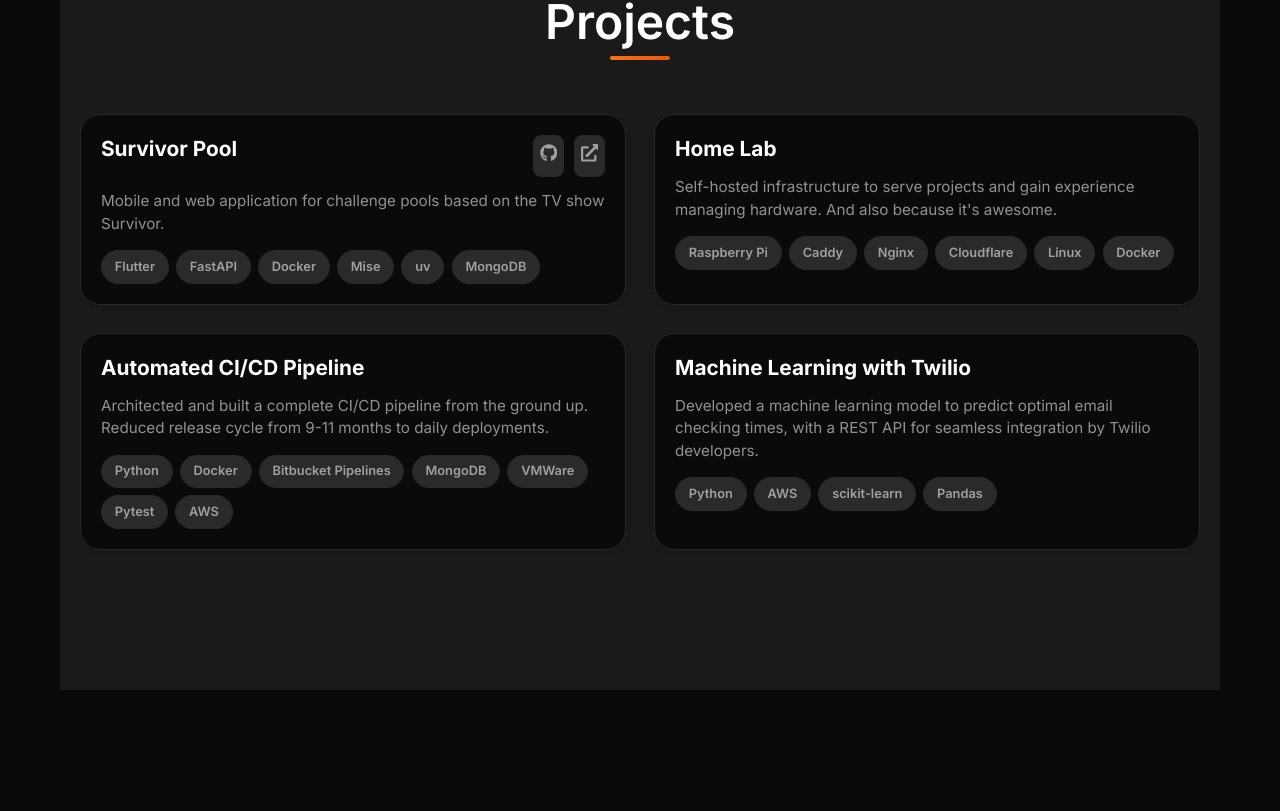
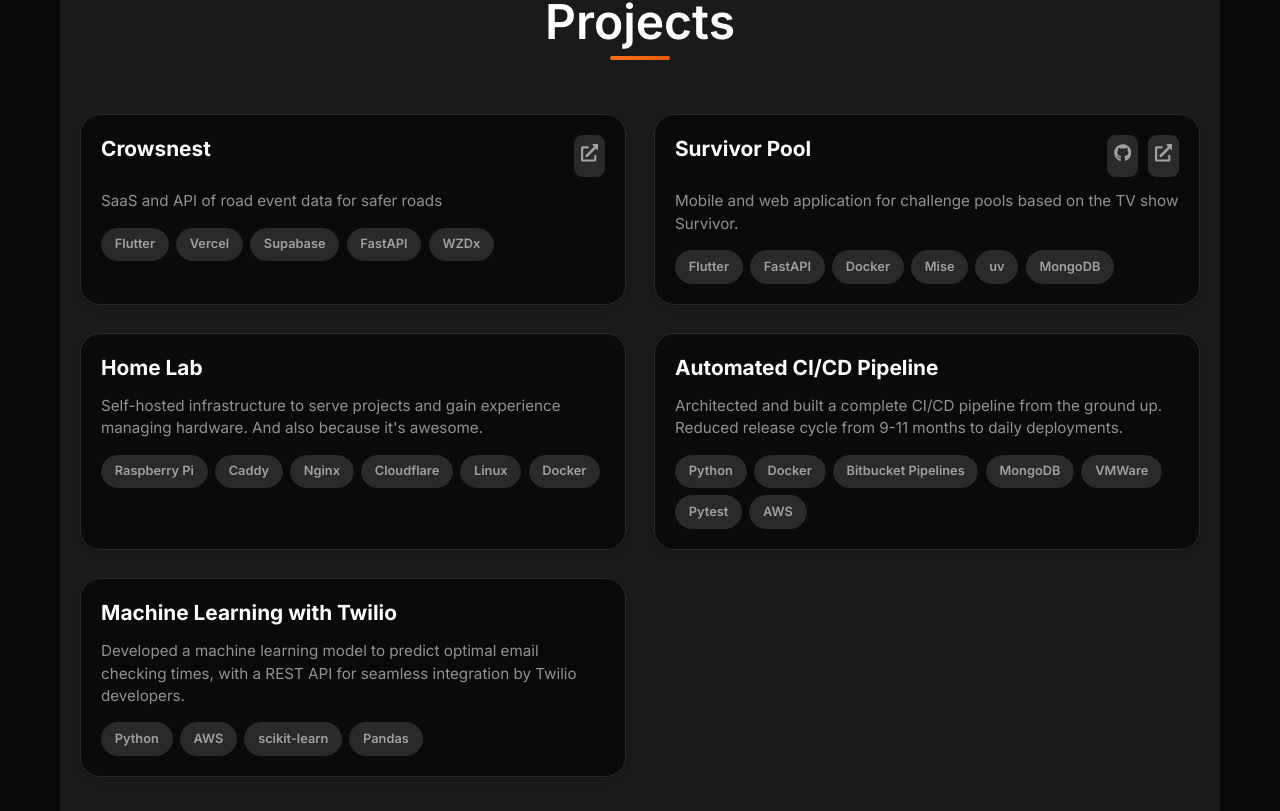
Before and after one commit to jjjacobsen/website, a React (Vite) app: page / in a window 1280 px wide. Shown: the part 1789-2600 px from the top of the page. Built offline with nearby package versions, Linux system fonts and the light colour scheme.

Commit message:
Add Crowsnest to projects

```diff
--- a/src/components/Projects.jsx
+++ b/src/components/Projects.jsx
@@ -4,6 +4,13 @@
 
 const Projects = () => {
   const projects = [
+    {
+      title: "Crowsnest",
+      description: "SaaS and API of road event data for safer roads",
+      tech: ["Flutter", "Vercel", "Supabase", "FastAPI", "WZDx"],
+      github: null,
+      live: "https://crowsnesttraffic.com/",
+    },
     {
       title: "Survivor Pool",
       description:
```
